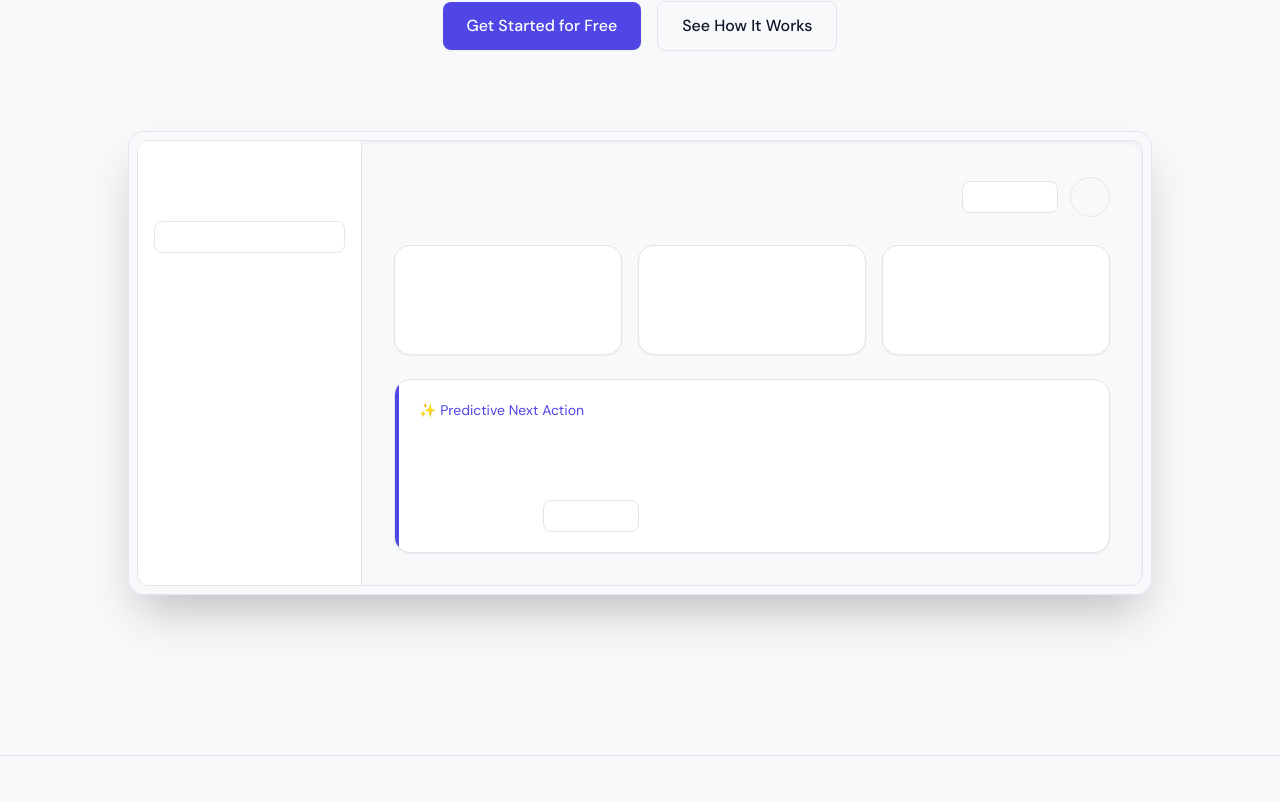
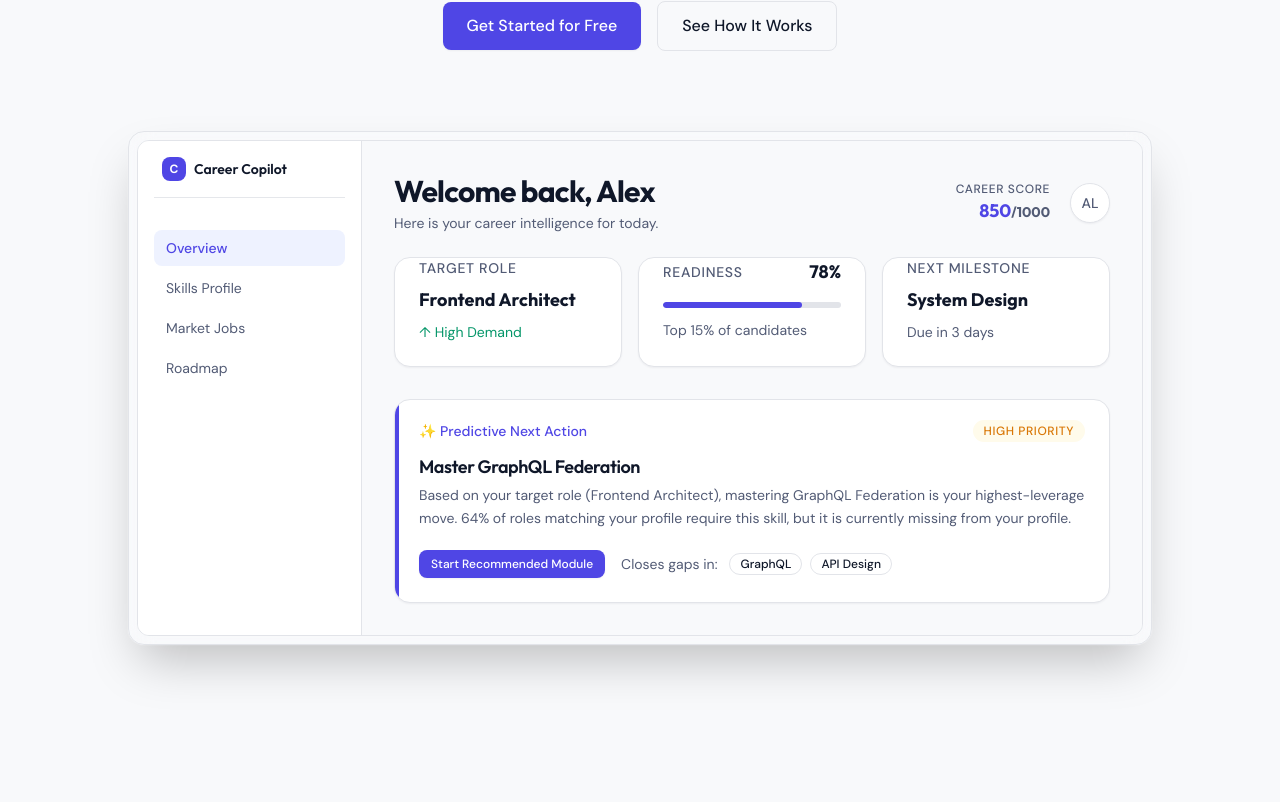
Before and after one commit to Ritesh1707/AI-Career-Growth-Dashboard, a React (Vite) app in the folder app/: page / in a window 1280 px wide. Shown: the part 498-1300 px from the top of the page. Built offline with nearby package versions, Linux system fonts and the light colour scheme.

Commit message:
feat(landing): enhance hero section with motion and realistic product preview
- Add framer-motion dependency for lightweight animations
- Introduce staggered entrance animation for hero content
- Replace abstract wireframe with a realistic mock dashboard snapshot

```diff
--- a/app/package.json
+++ b/app/package.json
@@ -10,6 +10,7 @@
     "preview": "vite preview"
   },
   "dependencies": {
+    "framer-motion": "^12.38.0",
     "react": "^18.3.1",
     "react-dom": "^18.3.1",
     "react-router-dom": "^7.14.0"
--- a/app/src/features/landing/components/HeroSection.jsx
+++ b/app/src/features/landing/components/HeroSection.jsx
@@ -1,121 +1,197 @@
 import { useNavigate } from 'react-router-dom';
+import { LazyMotion, domAnimation, m, useReducedMotion } from 'framer-motion';
 import { Button } from '../../../components/ui/Button';
 import { Heading, Text } from '../../../components/ui/Typography';
 import { Badge } from '../../../components/ui/Badge';
-import { Card, CardHeader, CardContent } from '../../../components/ui/Card';
+import { Card, CardHeader, CardContent, CardTitle } from '../../../components/ui/Card';
+
+const containerVariants = {
+  hidden: { opacity: 0 },
+  show: {
+    opacity: 1,
+    transition: {
+      staggerChildren: 0.1,
+      delayChildren: 0.1,
+    }
+  }
+};
 
 export default function HeroSection() {
   const navigate = useNavigate();
+  const shouldReduceMotion = useReducedMotion();
+
+  const yOffset = shouldReduceMotion ? 0 : 20;
+  const itemVariants = {
+    hidden: { opacity: 0, y: yOffset },
+    show: {
+      opacity: 1,
+      y: 0,
+      transition: { duration: 0.5, ease: "easeOut" }
+    }
+  };
+
+  const previewYOffset = shouldReduceMotion ? 0 : 40;
 
   return (
     <section className="relative overflow-hidden pt-24 pb-32 lg:pt-36 lg:pb-40">
       {/* Ambient background glow */}
-      <div className="absolute top-0 left-1/2 -translate-x-1/2 w-[800px] h-[400px] bg-accent/20 blur-[120px] rounded-full pointer-events-none" />
+      <div className="absolute top-0 left-1/2 -translate-x-1/2 w-[200px] h-[400px] bg-accent/20 blur-[120px] rounded-full pointer-events-none" />
 
+      <LazyMotion features={domAnimation}>
         <div className="relative mx-auto max-w-7xl px-6 text-center">
+
+          {/* Main Text Content */}
+          <m.div
+            variants={containerVariants}
+            initial="hidden"
+            animate="show"
+            className="flex flex-col items-center"
+          >
             {/* Top Badge */}
-        <div className="mb-6 flex justify-center">
+            <m.div variants={itemVariants} className="mb-6 flex justify-center">
               <Badge variant="accent" className="px-3 py-1 shadow-sm">
                 <span className="mr-2">✨</span> Introducing AI Copilot
               </Badge>
-        </div>
+            </m.div>
 
             {/* Headlines */}
+            <m.div variants={itemVariants}>
               <Heading level={1} className="mx-auto max-w-4xl mb-6">
                 Your Personal Command Center for Career Growth
               </Heading>
+            </m.div>
 
+            <m.div variants={itemVariants}>
               <Text variant="lead" className="mx-auto max-w-2xl mb-10">
                 Track your skills, close knowledge gaps, and align with your dream job using predictive, AI-driven career intelligence.
               </Text>
+            </m.div>
 
             {/* CTAs */}
-        <div className="flex flex-col sm:flex-row items-center justify-center gap-4 mb-20">
+            <m.div variants={itemVariants} className="flex flex-col sm:flex-row items-center justify-center gap-4 mb-20">
               <Button variant="primary" size="lg" onClick={() => navigate('/dashboard')}>
                 Get Started for Free
               </Button>
               <Button variant="outline" size="lg" onClick={() => document.getElementById('how-it-works')?.scrollIntoView({ behavior: 'smooth' })}>
                 See How It Works
               </Button>
-        </div>
+            </m.div>
+          </m.div>
 
           {/* Abstract Product Preview */}
-        <div className="relative mx-auto max-w-5xl">
+          <m.div
+            initial={{ opacity: 0, y: previewYOffset }}
+            animate={{ opacity: 1, y: 0 }}
+            transition={{ delay: 0.4, duration: 0.8, ease: "easeOut" }}
+            className="relative mx-auto max-w-5xl text-left"
+          >
             {/* Decorative abstract elements behind the card */}
             <div className="absolute -inset-1 bg-gradient-to-r from-accent/30 via-accent/10 to-accent/30 rounded-xl blur-2xl opacity-50" />
 
             <div className="relative rounded-xl border border-border bg-surface-raised/40 backdrop-blur-md p-2 shadow-2xl ring-1 ring-white/10 dark:ring-white/5">
-            <div className="rounded-lg overflow-hidden border border-border bg-surface flex flex-col md:flex-row shadow-inner">
+              <div className="rounded-lg overflow-hidden border border-border bg-surface flex flex-col md:flex-row shadow-inner min-h-[400px]">
 
                 {/* Fake Sidebar */}
                 <div className="hidden md:flex w-56 border-r border-border bg-surface-raised flex-col p-4 gap-6">
-                <div className="flex items-center gap-2 px-2">
-                  <div className="h-6 w-6 rounded bg-accent/20" />
-                  <div className="h-4 w-24 bg-border/50 rounded" />
+                  <div className="flex items-center gap-2 px-2 pb-4 border-b border-border/50">
+                    <div className="h-6 w-6 rounded bg-accent text-white flex items-center justify-center text-xs font-bold">C</div>
+                    <span className="font-display font-semibold text-content text-sm">Career Copilot</span>
                   </div>
-                <div className="flex flex-col gap-2 mt-4">
-                  <div className="h-8 w-full bg-accent/10 rounded-md border border-accent/20" />
-                  <div className="h-8 w-full bg-transparent rounded-md flex items-center px-3">
-                    <div className="h-3 w-5/6 bg-border/50 rounded" />
-                  </div>
-                  <div className="h-8 w-full bg-transparent rounded-md flex items-center px-3">
-                    <div className="h-3 w-4/6 bg-border/50 rounded" />
-                  </div>
-                  <div className="h-8 w-full bg-transparent rounded-md flex items-center px-3">
-                    <div className="h-3 w-3/6 bg-border/50 rounded" />
-                  </div>
+                  <div className="flex flex-col gap-1 mt-2">
+                    <div className="px-3 py-2 bg-accent-subtle text-accent rounded-md text-sm font-medium">Overview</div>
+                    <div className="px-3 py-2 text-content-secondary hover:text-content transition-colors text-sm">Skills Profile</div>
+                    <div className="px-3 py-2 text-content-secondary hover:text-content transition-colors text-sm">Market Jobs</div>
+                    <div className="px-3 py-2 text-content-secondary hover:text-content transition-colors text-sm">Roadmap</div>
                   </div>
                 </div>
 
                 {/* Fake Main Content */}
-              <div className="flex-1 p-6 md:p-8 text-left flex flex-col gap-6">
+                <div className="flex-1 p-6 md:p-8 flex flex-col gap-6 bg-surface">
                   {/* Header Area */}
                   <div className="flex justify-between items-center">
                     <div>
-                    <div className="h-6 w-40 bg-content/80 rounded mb-2" />
-                    <div className="h-4 w-64 bg-content-secondary/50 rounded" />
+                      <Heading level={3} className="text-xl">Welcome back, Alex</Heading>
+                      <Text variant="secondary" className="text-sm mt-1">Here is your career intelligence for today.</Text>
                     </div>
                     <div className="hidden sm:flex items-center gap-3">
-                    <div className="h-8 w-24 bg-surface-raised rounded-md border border-border" />
-                    <div className="h-10 w-10 bg-accent/20 rounded-full border border-accent/30" />
+                      <div className="flex flex-col items-end mr-2">
+                        <span className="text-xs text-content-secondary font-medium uppercase tracking-wider">Career Score</span>
+                        <span className="text-lg font-display font-bold text-accent">850<span className="text-sm text-content-secondary">/1000</span></span>
+                      </div>
+                      <div className="h-10 w-10 bg-surface-raised rounded-full border border-border flex items-center justify-center text-content-secondary shadow-sm">
+                        <span className="text-sm font-medium">AL</span>
+                      </div>
                     </div>
                   </div>
 
                   {/* KPI Cards */}
                   <div className="grid grid-cols-1 sm:grid-cols-3 gap-4">
-                  {[1, 2, 3].map((i) => (
-                    <Card key={i} className="bg-surface-raised/50 shadow-none border-border/60">
-                      <CardContent className="p-5">
-                        <div className="h-4 w-20 bg-content-secondary/40 rounded mb-4" />
-                        <div className="h-8 w-16 bg-content/80 rounded mb-2" />
-                        <div className="h-3 w-full bg-border/40 rounded" />
+                    <Card className="bg-surface-raised shadow-sm border-border">
+                      <CardContent className="p-5 flex flex-col gap-1">
+                        <Text variant="small" className="font-medium uppercase tracking-wider">Target Role</Text>
+                        <span className="text-lg font-display font-bold text-content mt-1">Frontend Architect</span>
+                        <Text variant="small" className="text-success mt-1">↑ High Demand</Text>
                       </CardContent>
                     </Card>
-                  ))}
+                    <Card className="bg-surface-raised shadow-sm border-border">
+                      <CardContent className="p-5 flex flex-col gap-1">
+                        <div className="flex justify-between items-center">
+                          <Text variant="small" className="font-medium uppercase tracking-wider">Readiness</Text>
+                          <span className="text-lg font-display font-bold text-content">78%</span>
+                        </div>
+                        <div className="w-full bg-border rounded-full h-1.5 mt-3 overflow-hidden">
+                          <div className="bg-accent h-1.5 rounded-full" style={{ width: '78%' }}></div>
+                        </div>
+                        <Text variant="small" className="mt-2">Top 15% of candidates</Text>
+                      </CardContent>
+                    </Card>
+                    <Card className="bg-surface-raised shadow-sm border-border hidden sm:block">
+                      <CardContent className="p-5 flex flex-col gap-1">
+                        <Text variant="small" className="font-medium uppercase tracking-wider">Next Milestone</Text>
+                        <span className="text-lg font-display font-bold text-content mt-1">System Design</span>
+                        <Text variant="small" className="mt-1">Due in 3 days</Text>
+                      </CardContent>
+                    </Card>
                   </div>
 
                   {/* AI Insight Card */}
-                <Card className="bg-surface shadow-sm border-accent/30 relative overflow-hidden">
+                  <Card className="bg-surface shadow-sm border-accent/30 relative overflow-hidden mt-2">
                     <div className="absolute top-0 left-0 w-1 h-full bg-accent" />
-                  <CardHeader className="pb-3 pt-5 px-6">
+                    <CardHeader className="pb-2 pt-5 px-6">
+                      <div className="flex items-center justify-between">
                         <div className="flex items-center gap-2">
-                      <span className="text-accent text-sm">✨ Predictive Next Action</span>
+                          <span className="text-accent text-sm font-medium flex items-center gap-1.5">
+                            ✨ Predictive Next Action
+                          </span>
+                        </div>
+                        <Badge variant="warning" className="text-[10px] uppercase tracking-wider py-0.5">High Priority</Badge>
                       </div>
                     </CardHeader>
-                  <CardContent className="px-6 pb-5">
-                    <div className="h-4 w-full bg-content-secondary/50 rounded mb-3" />
-                    <div className="h-4 w-5/6 bg-content-secondary/50 rounded mb-5" />
-                    <div className="flex gap-3">
-                      <div className="h-8 w-28 bg-accent/90 rounded-md" />
-                      <div className="h-8 w-24 bg-surface-raised border border-border rounded-md" />
+                    <CardContent className="px-6 pb-6">
+                      <CardTitle className="text-lg mb-2">Master GraphQL Federation</CardTitle>
+                      <Text variant="secondary" className="mb-5 text-sm leading-relaxed max-w-2xl">
+                        Based on your target role (Frontend Architect), mastering GraphQL Federation is your highest-leverage move. 64% of roles matching your profile require this skill, but it is currently missing from your profile.
+                      </Text>
+
+                      <div className="flex flex-col sm:flex-row items-start sm:items-center gap-4">
+                        <Button variant="primary" size="sm" className="shadow-sm">
+                          Start Recommended Module
+                        </Button>
+                        <div className="flex items-center gap-2 flex-wrap">
+                          <Text variant="small" className="mr-1">Closes gaps in:</Text>
+                          <Badge variant="default" className="text-[10px] bg-surface">GraphQL</Badge>
+                          <Badge variant="default" className="text-[10px] bg-surface">API Design</Badge>
+                        </div>
                       </div>
                     </CardContent>
                   </Card>
                 </div>
               </div>
             </div>
+          </m.div>
+
         </div>
-      </div>
+      </LazyMotion>
     </section>
   );
 }
```
Lines whose indentation alone changed are shown as unchanged.
